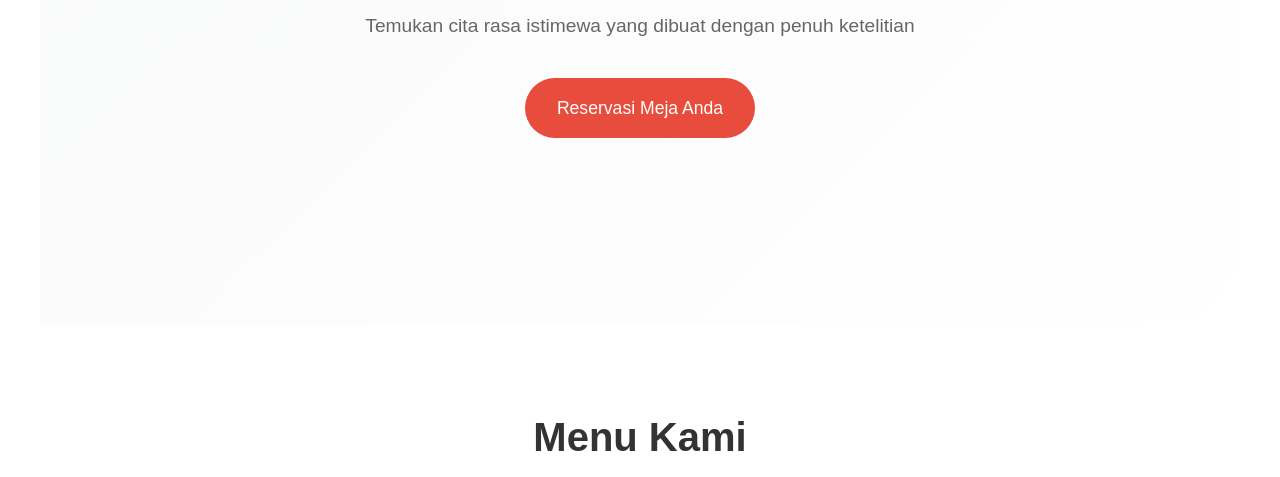
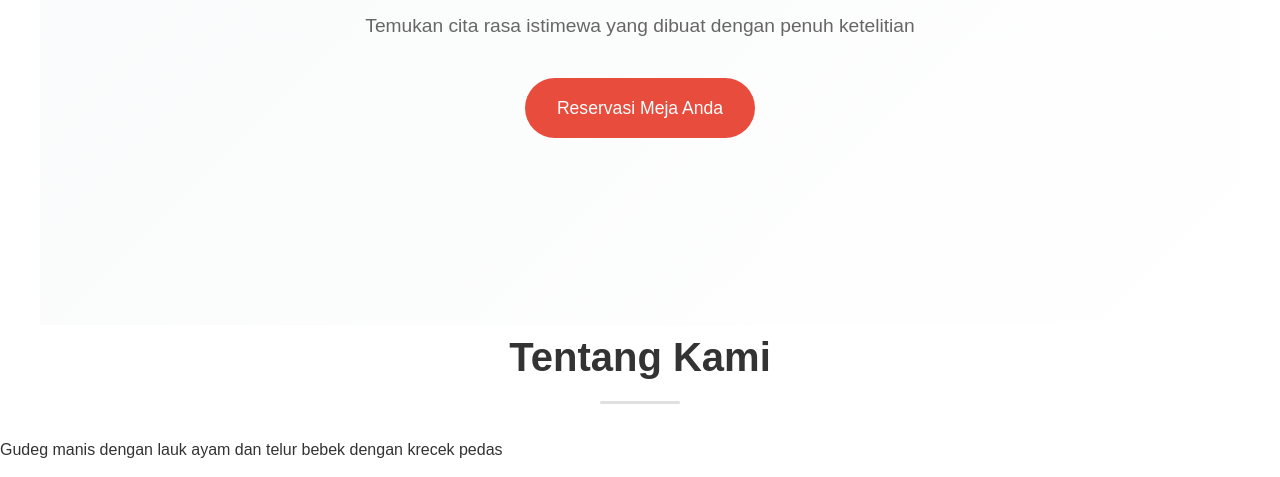
Before and after one commit to kawaishanio-design/resto, a plain HTML site: page index.html in a window 1280 px wide. Shown: the part 475-952 px from the top of the page. Drawn offline with Linux system fonts and the light colour scheme; a script that the page names is missing.

Commit message:
Update index.html

```diff
--- a/index.html
+++ b/index.html
@@ -79,6 +79,8 @@ Free HTML CSS Template
             <a href="#reservation" class="cta-btn">Reservasi Meja Anda</a>
         </div>
     </section>
+        <h2>Tentang Kami</h2>
+            <p>Gudeg manis dengan lauk ayam dan telur bebek dengan krecek pedas</p>
 
     <!-- Menu Section -->
     <section id="menu">
```
